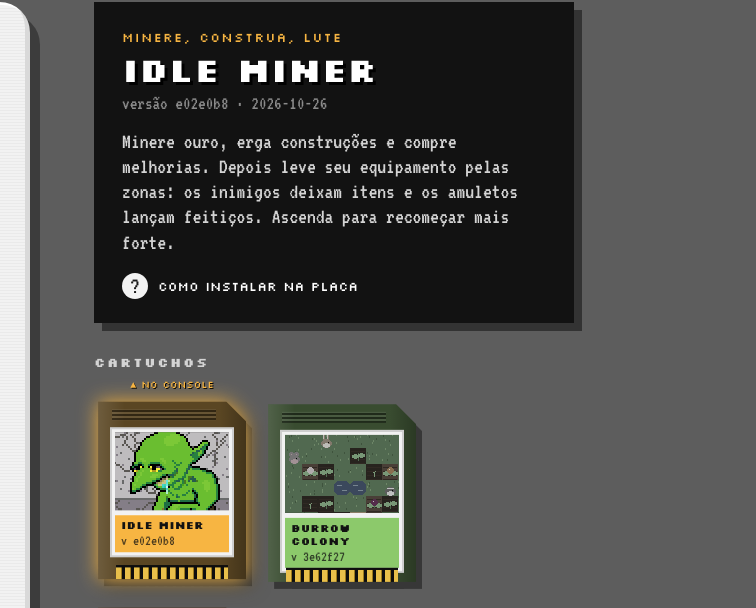
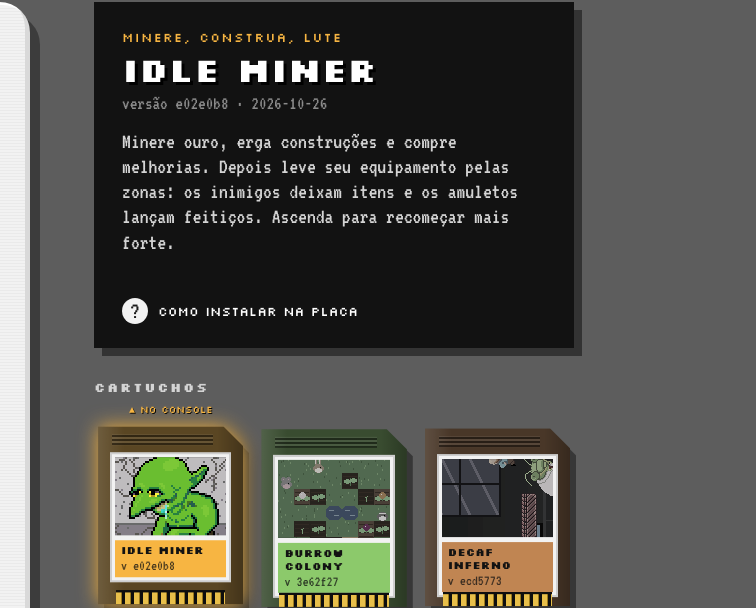
Before and after one commit to FelipeBockMagagnin/esp32-games, a plain HTML site: page docs/index.html in a window 1280 px wide. Shown: the part 192-800 px from the top of the page, 524-1280 px from the left. Drawn offline with Linux system fonts and the light colour scheme.

Commit message:
fix: keep every cartridge in one row and the description card a fixed height
The shelf is a single-row grid whose cartridges narrow instead of wrapping
the third one below the fold. The card takes the height of the longest
game's text, measured after the fonts load and on resize, with the help
link pinned to its bottom, so picking a cartridge never moves the shelf.

Co-Authored-By: Claude Opus 5.5 <noreply@anthropic.com>

```diff
--- a/docs/app.js
+++ b/docs/app.js
@@ -87,6 +87,29 @@
     });
   }
 
+  function fillInfo(game) {
+    $("name").textContent = game.name;
+    $("tagline").textContent = game.tagline;
+    $("desc").textContent = game.description;
+    $("version").textContent = game.version ? `versão ${game.version} · ${game.date}` : "ainda não publicado";
+  }
+
+  // The card keeps the height of the longest game's text, so picking another cartridge never
+  // moves the shelf under it
+  function fitInfo() {
+    if (games.length === 0) {
+      return;
+    }
+    info.style.minHeight = "";
+    let tallest = 0;
+    games.forEach((game) => {
+      fillInfo(game);
+      tallest = Math.max(tallest, info.getBoundingClientRect().height);
+    });
+    info.style.minHeight = `${Math.ceil(tallest)}px`;
+    fillInfo(games[current]);
+  }
+
   function select(i) {
     if (games.length === 0) {
       return;
@@ -97,10 +120,7 @@
     const game = games[i];
 
     document.documentElement.style.setProperty("--accent", game.accent);
-    $("name").textContent = game.name;
-    $("tagline").textContent = game.tagline;
-    $("desc").textContent = game.description;
-    $("version").textContent = game.version ? `versão ${game.version} · ${game.date}` : "ainda não publicado";
+    fillInfo(game);
     shot.src = game.image;
     shot.alt = `Tela do ${game.name}`;
     info.scrollTop = 0;
@@ -189,6 +209,14 @@
     renderCarts();
     const linked = games.findIndex((g) => `#${g.id}` === location.hash);
     select(linked >= 0 ? linked : 0);
+    fitInfo();
+    // The pixel fonts change every line's width once they load
+    document.fonts.ready.then(fitInfo);
+    let resizeFrame = 0;
+    window.addEventListener("resize", () => {
+      cancelAnimationFrame(resizeFrame);
+      resizeFrame = requestAnimationFrame(fitInfo);
+    });
   } else {
     $("name").textContent = "Nenhum jogo";
     $("desc").textContent = "Rode ./publish.sh para compilar os jogos e montar a lista.";
--- a/docs/style.css
+++ b/docs/style.css
@@ -516,10 +516,16 @@ b {
   box-shadow: 8px 8px 0 rgba(0, 0, 0, 0.45);
 }
 
+/* Held at the longest game's height by app.js, with the help link kept at the bottom */
 .info {
-  max-height: 340px;
-  overflow-y: auto;
-  scrollbar-color: var(--mid) var(--ink);
+  display: flex;
+  flex-direction: column;
+  align-items: flex-start;
+}
+
+.info .help-link {
+  margin-top: auto;
+  padding-top: 18px;
 }
 
 .tag {
@@ -602,17 +608,20 @@ h1 {
   color: var(--paper-2);
 }
 
+/* One row whatever the number of games: the cartridges narrow instead of wrapping below the fold */
 .carts {
-  display: flex;
-  flex-wrap: wrap;
-  gap: 26px 22px;
+  display: grid;
+  grid-auto-flow: column;
+  grid-auto-columns: minmax(0, 148px);
+  justify-content: start;
+  gap: 18px;
   padding: 16px 4px 10px;
 }
 
 .cart {
   --shell: color-mix(in srgb, var(--cart) 30%, #161616);
   position: relative;
-  width: 148px;
+  min-width: 0;
   border: 0;
   padding: 0;
   background: none;
@@ -897,11 +906,6 @@ h1 {
     padding-top: 20px;
   }
 
-  .info {
-    max-height: none;
-    overflow: visible;
-  }
-
   .carts {
     justify-content: center;
   }
@@ -932,10 +936,6 @@ h1 {
   h1 {
     font-size: 26px;
   }
-
-  .cart {
-    width: 136px;
-  }
 }
 
 @media (prefers-reduced-motion: reduce) {
```
